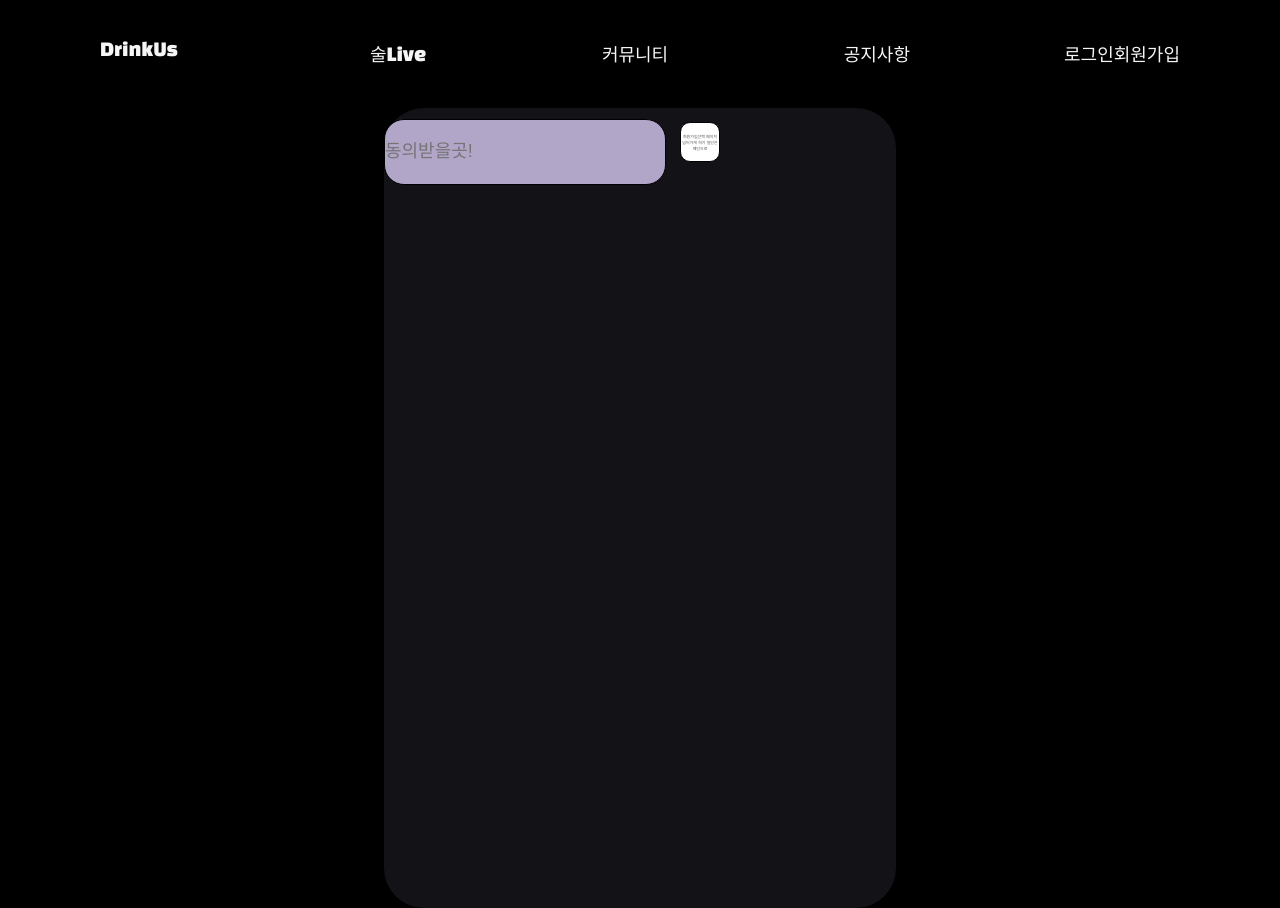
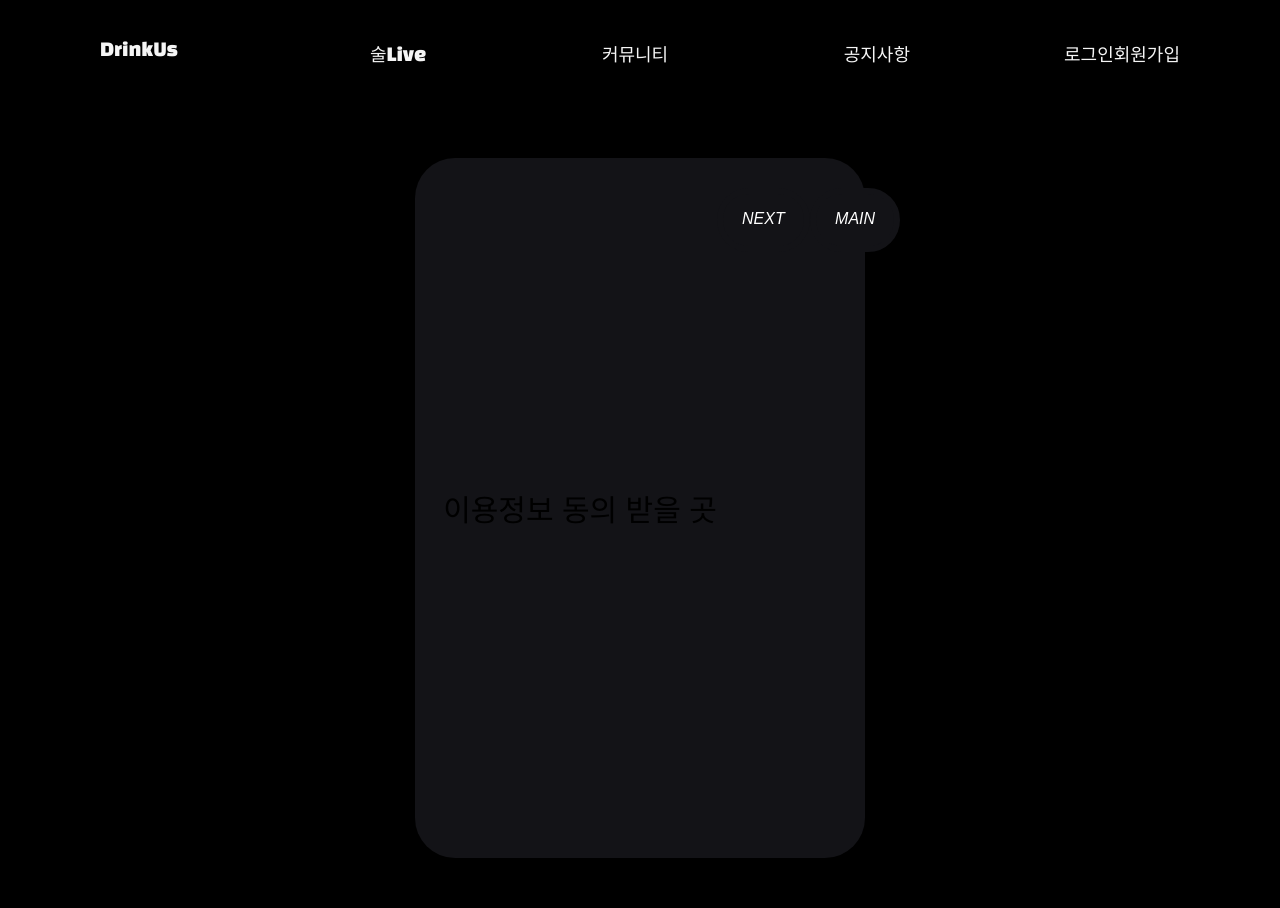
Before and after one commit to minwoo9629/DrinkUs, a React (Create React App) app in the folder FrontEnd/: page /join/agree in a window 1280 px wide. Built offline with nearby package versions, Linux system fonts and the light colour scheme; the HTML template or start-up script is replaced by a standard one; a web font is replaced by a local one.

Commit message:
Docs: 이용약관 동의 페이지 버튼 추가

```diff
--- a/FrontEnd/src/pages/user/JoinAgree.js
+++ b/FrontEnd/src/pages/user/JoinAgree.js
@@ -2,56 +2,71 @@ import Header from "../../components/Header";
 import { Link } from "react-router-dom";
 import styled from "styled-components";
 
-const JoinForm = styled.div`
-  background-color: #131317;
-  width: 40vw;
+const Wrapper = styled.div`
+  background-color: black;
+  width: 100vw;
   height: 100vh;
-  display: table;
-  margin-left: auto;
-  margin-right: auto;
+  display: flex;
   justify-content: center;
   align-items: center;
-  border-radius: 40px;
 `;
 
-const UserInput = styled.input`
-  position: relative;
-  height: 64px;
-  width: 280px;
-  top: 7px;
-  font-size: 18px;
-  background-color: #b1a5c8;
-  outline: none;
-  border: 1px solid black;
-  margin: 0px;
-  color: white;
-  border-radius: 20px;
+const NeonLoginWrapper = styled.div`
+  display: flex;
+  justify-content: center;
+  border-radius: 40px;
+  height: 700px;
+  background-color: #131317;
+  width: 450px;
+  font-size: 30px;
+`;
+
+const AgreeWrapper = styled.div`
+  display: flex;
+  justify-content: center;
+  flex-direction: column;
+  align-items: center;
+`;
+
+const ButtonWrapper = styled.div`
+margin-top: 30px;
+display: flex;
+justify-content: space-between;
+width: 120px;
 `;
 
 const Button = styled.button`
-  width: 40px;
-  height: 40px;
-  border-radius: 10px;
-  border: 1px solid black;
-  background-color: #fff;
-  margin: 14px;
-  font-size: 4px;
-  color: #535353;
+  font-size: 1rem;
+  font-weight: 200;
+  font-style: italic;
+  color: #fff;
+  padding: 1rem 1.2rem 1.1rem;
+  border: 0.4rem solid #131317;
+  border-radius: 2rem;
+  text-transform: uppercase;
+  background-color: #131317;
   cursor: pointer;
 `;
 
 const JoinAgree = () => {
-  console.log('개인정보동의창');
+
   return (
     <div>
       <Header/>
-      <JoinForm>
-        <UserInput
-        placeholder="동의받을곳!"
-        />
-        <Link to="/"></Link>
-          <Button>회원가입선택 페이지 넘어가게 하기 일단은 메인으로</Button>
-      </JoinForm>
+      <Wrapper>
+        <NeonLoginWrapper>
+          <AgreeWrapper> 이용정보 동의 받을 곳
+          </AgreeWrapper>
+          <ButtonWrapper>
+            <Link to="/join/type">
+              <Button>NEXT</Button>
+            </Link>
+            <Link to="/">
+              <Button>MAIN</Button>
+            </Link>
+          </ButtonWrapper>
+        </NeonLoginWrapper>
+      </Wrapper>
     </div>
   )
 };
```
